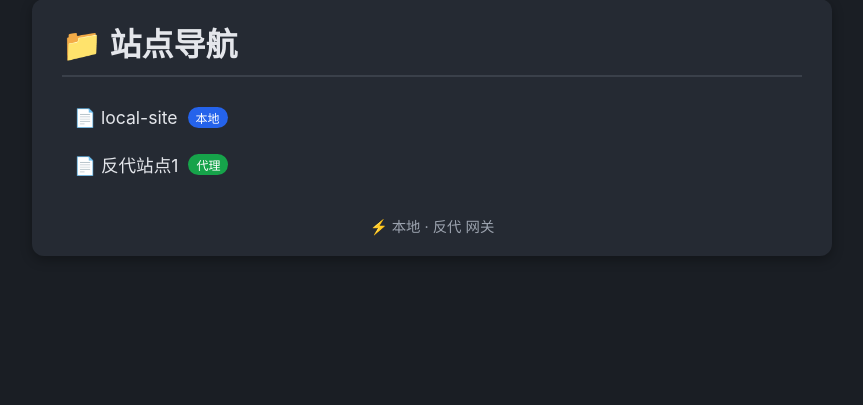
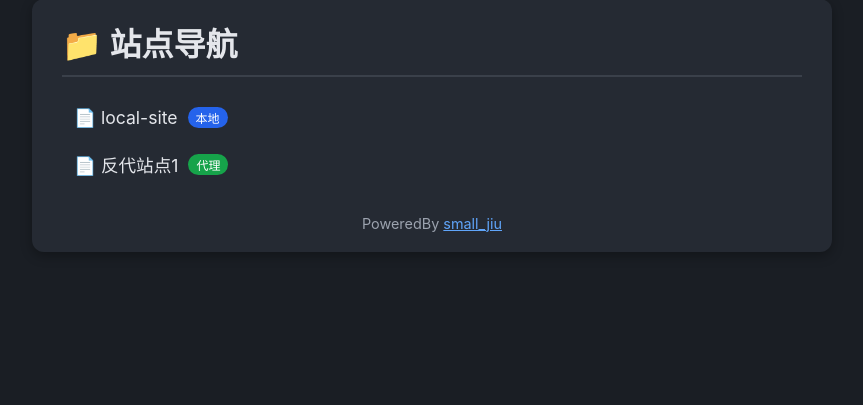
Before and after one commit to SmallJiu/ProxyWeb, a Flask app: page / in a window 1280 px wide. Shown: the part 94-499 px from the top of the page, without its empty margins (208-1071 px from the left). Run offline with Flask 3, Linux system fonts and the light colour scheme.

Commit message:
Update footer to display 'PoweredBy' link

```diff
--- a/templates/index.html
+++ b/templates/index.html
@@ -170,7 +170,7 @@
             <p style="color: var(--text-secondary);">暂无站点。请在 <code>webs/</code> 目录下添加本地站点或 <code>index.json</code> 配置。</p>
         {% endif %}
         <div class="footer">
-            ⚡ 本地 · 反代 网关
+            PoweredBy <a href="https://github.com/SmallJiu">small_jiu</a>
         </div>
     </div>
 
```
